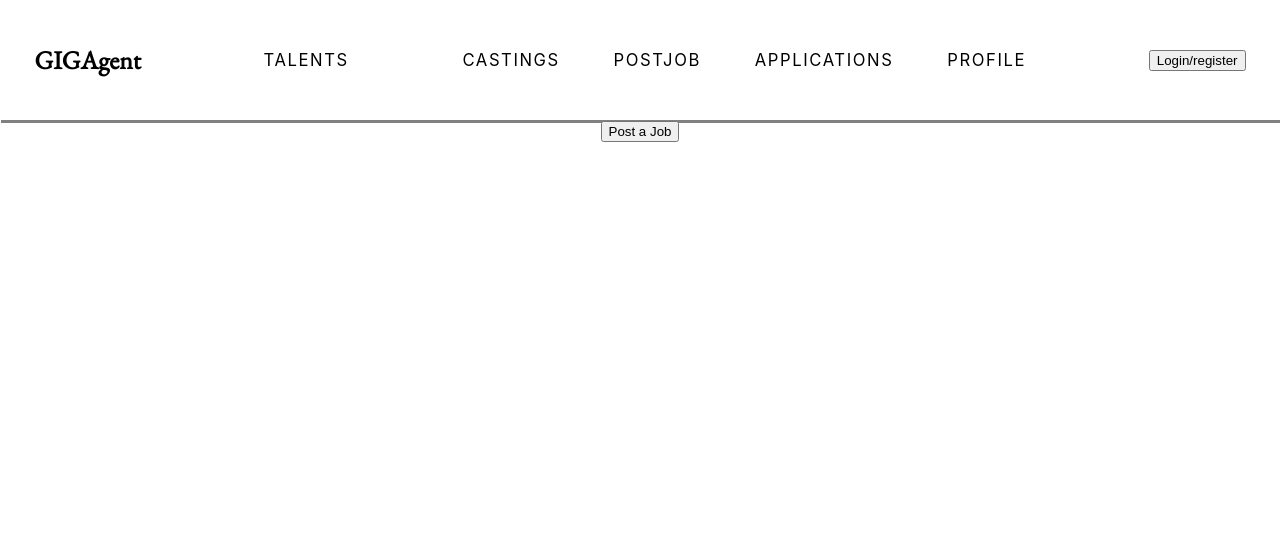
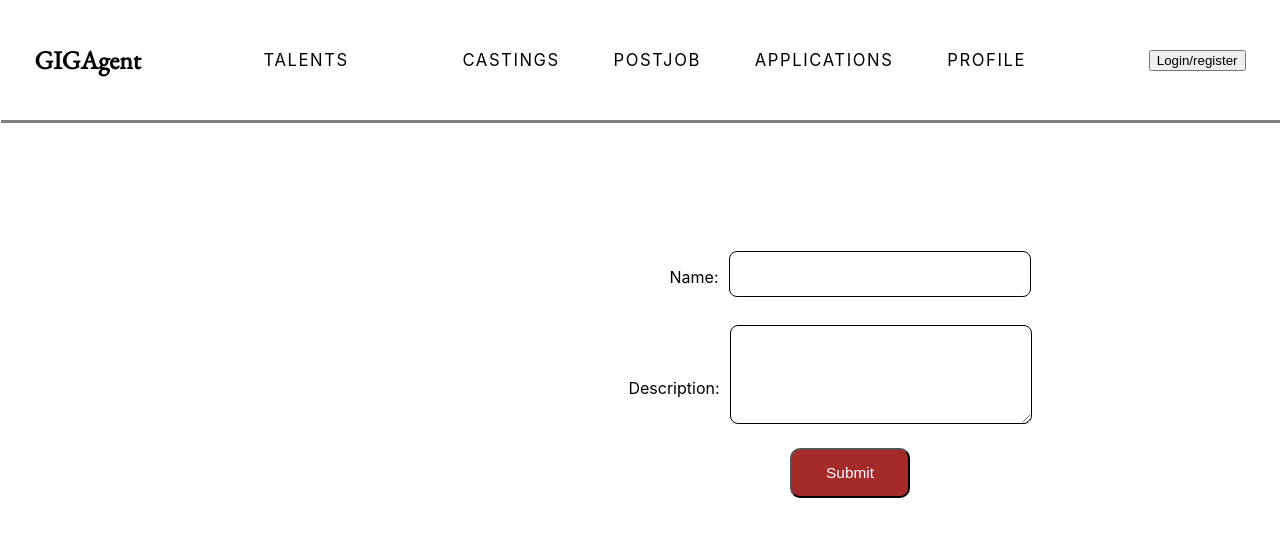
Before and after one commit to FelicityZhang/gig_agent, a React (Create React App) app in the folder client/: page /post_job in a window 1280 px wide. Shown: the top 536 px of the page. Built offline with nearby package versions, Linux system fonts and the light colour scheme; no server answers.

Commit message:
add header style

```diff
--- a/client/src/App.css
+++ b/client/src/App.css
@@ -81,7 +81,6 @@
   margin-top: 50px;
   position: relative;
   left:350px;
-
 }
 /* ----------------------------------showGigs----------------------------------------- */
 .gigTitle{
@@ -125,6 +124,7 @@
   font-size:1.5vw;
 
 }
+
 .description{
   margin-top:8px;
   width:800px;
@@ -152,6 +152,7 @@
 .jiantou{
   color:brown;
 }
+
 .moreInfo{
   height:50px;
   width:180px;
@@ -164,9 +165,10 @@
 
 /* ----------------------------------------application---------------------------------------- */
 .applicationPage{
-  margin-top:70px;
+  margin-top:50px;
   display:flex;
   justify-content: center;
+  font-family: 'EB Garamond', serif;
 }
 
 .apllied-container{
@@ -175,20 +177,20 @@
   align-items: center;
   width:1000px;
   height:auto;
-  background-image: url('https://i.imgur.com/otzMsUe.png');
   display:block;
   border: grey, solid;
   padding-bottom:30px;
   border-radius: 18px;
-
 }
 
 .applyContainer{
   margin-left: 40px;
-  margin-top:40px;
+  margin-top:30px;
   width:850px;
   height:auto;
-  background-color: lightgrey;
+  /* background-image: url('https://i.imgur.com/otzMsUe.png');  */
+
+  background-color: rgb(235, 225, 225);
   display: flex;
   justify-content: center;
   text-align: left;
@@ -196,6 +198,7 @@
   font-family: 'EB Garamond', serif;
   padding:30px;
   border-radius: 13px;
+  font-family: 'EB Garamond', serif;
 
 }
 
@@ -252,14 +255,129 @@
 .price{
   margin-right:15px;
 }
-/*
-.modelContainer{
+
+/* ---------------------------------post job---------------------------------------------- */
+.jobPostPage{
   display: flex;
-  flex-wrap: wrap;
   justify-content: center;
-  margin-right:20px;
-  padding:20px 10px 20px 10px;
-  text-align:center;
-  background-color: antiquewhite;
 
-} */
+}
+
+.jobPostContainer{
+  display:flex;
+  justify-content: center;
+  flex-direction:column;
+  width:500px;
+  height:500px;
+  margin-left: 600px;
+}
+
+.jobdescription{
+position:relative;
+bottom: 30px;
+
+}
+
+.jobDesCon{
+  margin-top:20px;
+  position:relative;
+  right: 20px;
+}
+
+.jobsubmit{
+  margin-top:20px;
+  width:120px;
+  height:50px;
+  background-color: brown;
+  color:white;
+  font-size: 1.2vw;
+  border-radius: 10px;
+}
+
+.margin-right20{
+  margin-right: 10px;
+}
+
+
+.jobtextarea{
+  width:300px;
+  height:200px;
+  font-size:1.3vw;
+}
+
+.namejob{
+  width:300px;
+  height:30px;
+  font-size:1.3vw;
+}
+
+.input1 {
+  padding-left: 12px;
+  padding-bottom: -10px;
+  /* padding-left: 9px 0px 9px 12px; */
+  padding-top: 9px;
+  /* padding-bottom: 9px; */
+  width: 286px;
+  height: 34px;
+  border-radius: 8px;
+  border: solid 1px;
+  font-size: 1.2vw;
+  margin: 8px 0;
+  text-align: left;
+
+}
+
+.input2 {
+  text-align: left;
+
+  padding-left: 12px;
+  padding-top: 9px;
+  width: 286px;
+  height: 86px;
+  border-radius: 8px;
+  border: solid 1px;
+  font-size: 1.2vw;
+
+}
+
+/* --------------------------------profilepage-------------------------------------------------------- */
+
+
+.profilePage{
+  display: flex;
+  justify-content:space-between;
+  align-items: center;
+  margin-left:600px;
+  margin-top: 80px;
+  font-size: 1.2vw;
+  font-family: 'EB Garamond', serif;
+
+}
+
+
+.profileFromCon{
+  width:600px;
+  height:600px;
+  background-image: url('https://i.imgur.com/otzMsUe.png');
+  justify-content:space-evenly;
+  display: flex;
+flex-direction: column;
+border-radius: 10px;
+}
+
+
+
+.margin-left30{
+  position:relative;
+  right:20px;
+
+}
+
+.createProfile{
+  width:120px;
+  height:50px;
+  background-color: brown;
+  color:white;
+  font-size: 1.2vw;
+  border-radius: 10px;
+}
--- a/client/src/App.js
+++ b/client/src/App.js
@@ -89,10 +89,14 @@ class App extends Component {
 
   async handleLogin() {
     const userData = await loginUser( this.state.authFormData );
+    ///if ()  for error handling
+    // if userData.token is not a token, show error message to user
+
     this.setState( {
       currentUser: decode( userData.token )
     } )
     localStorage.setItem( "jwt", userData.token )
+    this.props.history.push( '/gigs' )
   }
 
   async handleRegister( e ) {
--- a/client/src/components/PostJob.jsx
+++ b/client/src/components/PostJob.jsx
@@ -4,35 +4,37 @@ import { withRouter } from 'react-router'
 export class PostJob extends Component {
     constructor ( props ) {
         super( props )
-        this.state = {
-            isAdd: false,
-        }
+
     }
 
     render() {
 
         return (
-            <div>
-                { this.state.isAdd
-                    ?
-                    <div>
-                        <form onSubmit={ ( e ) => {
-                            e.preventDefault()
-                            this.props.handleSubmit()
-                            this.setState( { isAdd: false } )
-                        } }>
-                            Name: <input name="name" type='text' value={ this.props.postJobForm.name } onChange={ this.props.handleChange } />
-                            Description: <input name="description" type='text' value={ this.props.postJobForm.description } onChange={ this.props.handleChange } />
-                            <button>Submit</button>
-                        </form>
+            <div classname='jobPostPage'>
+
+                <form classname='jobPostPage'
+                    onSubmit={ ( e ) => {
+                        e.preventDefault()
+                        this.props.handleSubmit()
+                        this.setState( { isAdd: false } )
+                    } }>
+                    <div className='jobPostContainer'>
+
+                        <div className=''>
+                            <span className='margin-right20'>Name:</span>
+                            <input className='input1 inputlonger' name="name" type='text' value={ this.props.postJobForm.name } onChange={ this.props.handleChange } />
+                        </div>
+                        <div className='jobDesCon'>
+                            <span className='jobdescription margin-right20'>Description:</span>
+                            <textarea className='input2 inputlonger' rows="4" name="description" type='text' value={ this.props.postJobForm.description } onChange={ this.props.handleChange } />
+                        </div>
+                        <div><button className='jobsubmit'>Submit</button> </div>
                     </div>
-                    :
-                    <button onClick={ () => {
-                        this.setState( { isAdd: true } )
-                    } }>Post a Job</button>
-                }
 
-            </div>
+                </form>
+
+
+            </div >
         )
     }
 }
--- a/client/src/components/ProfilePage.jsx
+++ b/client/src/components/ProfilePage.jsx
@@ -11,110 +11,73 @@ export default class ProfilePage extends Component {
     render() {
         return (
             <div>
-                { this.props.currentUser && this.props.currentUser.username
-                    ?
-                    <div className='profileContainer'>
-                        <div><img src={ this.props.currentUser.photo } /></div>
-                        <div className='profileInfo'>
-                            <div>{ this.props.currentUser.username }</div>
-                            <div>{ this.props.currentUser.price }</div>
-                            <div>{ this.props.currentUser.role }</div>
-                            <div>{ this.props.currentUser.description }</div>
-                        </div>
-                    </div>
+                { this.props.currentUser &&
 
-                    :
-
-                    <div>
-                        { this.props.currentUser }
-                        <form onSubmit={ ( e ) => {
+                    <React.Fragment >
+                        <form
+                            onSubmit={ ( e ) => {
                                 e.preventDefault();
                                 this.props.updateProfile( this.props.currentUser );
                                 this.setState( { isEdit: false } )
                             } }>
+                            <div className='profilePage'>
+                                <div className='profileFromCon'>
 
+                                    <div className='fromItem '>
+                                        role:
+                                    <input className='input1'
+                                            name="role"
+                                            type="text"
+                                            value={ this.props.profileForm.role }
+                                            onChange={ this.props.handleChange } />
+                                    </div>
+                                    <div className='fromItem'>
+                                        price:
+                                    <input className='input1'
+                                            name="price"
+                                            type="text"
+                                            value={ this.props.profileForm.price }
+                                            onChange={ this.props.handleChange } />
+                                    </div>
+                                    <div className='fromItem'>
+                                        photo:
+                                    <input className='input1'
+                                            name="photo"
+                                            type="text"
+                                            value={ this.props.profileForm.photo }
+                                            onChange={ this.props.handleChange } />
+                                    </div>
+                                    <div className='fromItem  margin-left30'>
                                         description:
-                                    <input
+                                    <input className='input2'
                                             name="description"
                                             type="text"
                                             value={ this.props.profileForm.description }
                                             onChange={ this.props.handleChange } />
-                            role:
-                                    <input
-                                name="role"
-                                type="text"
-                                value={ this.props.profileForm.role }
-                                onChange={ this.props.handleChange } />
-                            price:
-                                    <input
-                                name="price"
-                                type="text"
-                                value={ this.props.profileForm.price }
-                                onChange={ this.props.handleChange } />
-                            photo:
-                                    <input
-                                name="photo"
-                                type="text"
-                                value={ this.props.profileForm.photo }
-                                onChange={ this.props.handleChange } />
-                            <button>Create Profile</button>
+
+                                    </div>
+                                    <div><button className='createProfile'>Create</button></div>
+                                </div>
+                            </div>
+
                         </form>
 
-                    </div>
+                    </React.Fragment>
                 }
-
-
-                <div>
-                    { this.props.currentUser && this.props.currentUser.username }
-                    { this.props.currentUser && this.props.currentUser.role }
-
-
-                    {/* { this.state.isEdit
-                        ?
-
-                        <form onSubmit={ ( e ) => {
-                            e.preventDefault();
-                            this.props.updateProfile( this.props.currentUser );
-                            this.setState( { isEdit: false } )
-                        } }>
-
-                            description:
-                                    <input
-                                name="description"
-                                type="text"
-                                value={ this.props.profileForm.description }
-                                onChange={ this.props.handleChange } />
-                            role:
-                                    <input
-                                name="role"
-                                type="text"
-                                value={ this.props.profileForm.role }
-                                onChange={ this.props.handleChange } />
-                            price:
-                                    <input
-                                name="price"
-                                type="text"
-                                value={ this.props.profileForm.price }
-                                onChange={ this.props.handleChange } />
-                            photo:
-                                    <input
-                                name="photo"
-                                type="text"
-                                value={ this.props.profileForm.photo }
-                                onChange={ this.props.handleChange } />
-                            <button>Submit</button>
-                        </form>
-
-                        :
-                        <button onClick={ () => {
-                            this.setState( { isEdit: true } )
-                        } }>Edit Profile</button>
-                    } */}
-                </div>
-
-
-
             </div>
         )
     }
 }
+
+
+
+
+// <div className='profileContainer'>
+// <div><img src={ this.props.currentUser.photo } /></div>
+// <div className='profileInfo'>
+//     <div>{ this.props.currentUser.username }</div>
+//     <div>{ this.props.currentUser.profileForm.price }</div>
+//     <div>{ this.props.currentUser.profileForm.role }</div>
+//     <div>{ this.props.currentUser.profileForm.description }</div>
+// </div>
+// </div>
--- a/client/src/components/Register.jsx
+++ b/client/src/components/Register.jsx
@@ -1,4 +1,5 @@
 import React from 'react';
+
 
 const Register = ( props ) => {
 
--- a/client/src/components/SelectedJobs.jsx
+++ b/client/src/components/SelectedJobs.jsx
@@ -5,7 +5,7 @@ const Register = ( props ) => {
     return (
         <div className='applicationPage'>
             <div className="apllied-container">
-                <h2>My applications</h2>
+                {/* <h2>My applications</h2> */ }
                 { props.selectedJobs.map( job => (
                     <React.Fragment key={ job.id }>
                         <div class='applyContainer'>
```
Also changed, not shown: 1 other file (tests, documents, lock files or other folders). Lines whose indentation alone changed are shown as unchanged.
